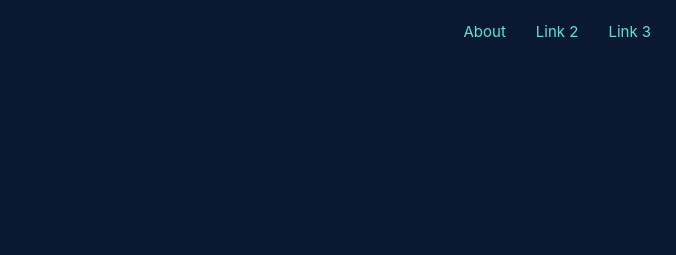
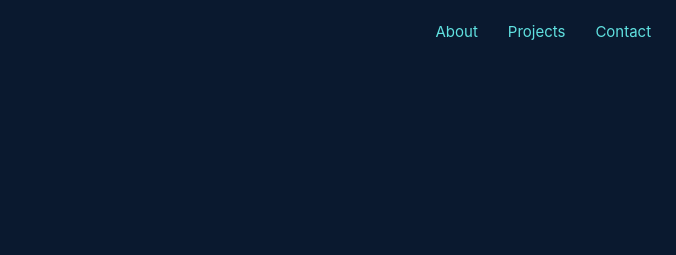
Before and after one commit to willislwang/willislwang.github.io, a plain HTML site: page index.html in a window 1280 px wide. Shown: the top 255 px of the page, 260-936 px from the left. Drawn offline with nearby package versions, Linux system fonts and the light colour scheme.

Commit message:
add temporary headers

```diff
--- a/index.html
+++ b/index.html
@@ -18,8 +18,8 @@
       </a>
       <ul class="right hide-on-med-and-down">
         <li><a href="#about" class="custom-blue-text">About</a></li>
-        <li><a href="#"><a class="custom-blue-text">Link 2</a></a></li>
-        <li><a href="#"><a class="custom-blue-text">Link 3</a></a></li>
+        <li><a href="#"><a href="https://github.com/kawaiiCirno" class="custom-blue-text">Projects</a></a></li>
+        <li><a href="#"><a class="custom-blue-text">Contact</a></a></li>
         <a class="waves-effect waves-light btn custom-blue custom-grey-light-text" href="https://github.com/kawaiiCirno/resume/blob/master/Creddle%20_%20Resume.pdf"><i class="material-icons right">assignment_ind
           </i>resume</a>
       </ul>
```
